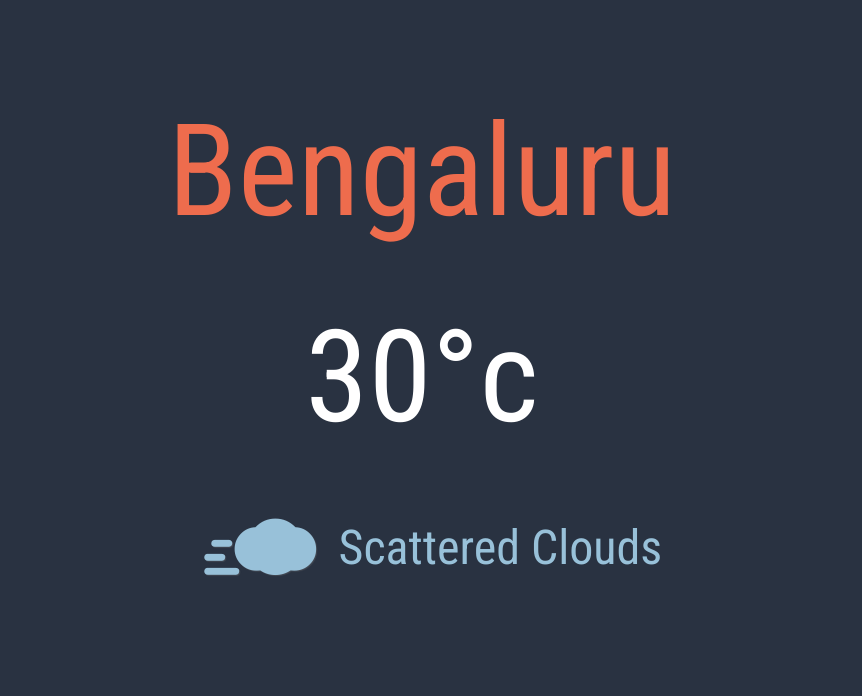
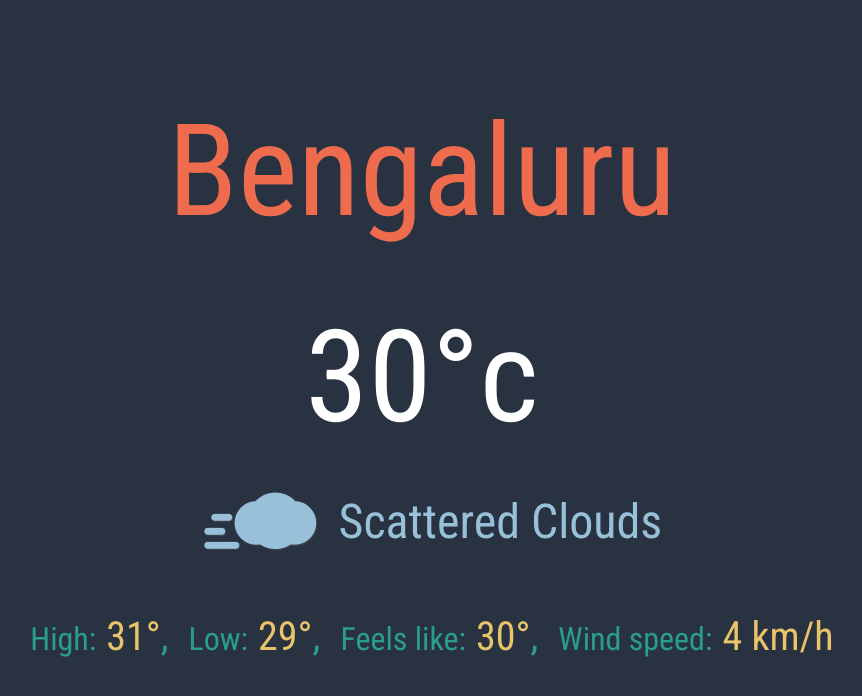
Before and after one commit to ccsCoder/ng-weather, an Angular app: page / in a window 1280 px wide. Shown: the top 696 px of the page, without its empty margins (218-1080 px from the left). Built offline with nearby package versions, Linux system fonts and the light colour scheme.

Commit message:
Working layout

```diff
--- a/src/app/app.component.html
+++ b/src/app/app.component.html
@@ -2,13 +2,17 @@
   <app-city-name></app-city-name>
   <app-temparature-indicator
     [temp]="currTemp"
-    [max]="maxTemp"
-    [min]="minTemp"
-    [feelsLike]="feelsLikeTemp"
   >
   </app-temparature-indicator>
   <app-weather-icon
     [url]="iconURL"
     [description]="description">
   </app-weather-icon>
+  <app-weather-details
+    [min]="minTemp"
+    [max]="maxTemp"
+    [feelsLike]="feelsLikeTemp"
+    [windSpeed]="windSpeed"
+  >
+  </app-weather-details>
 </div>
--- a/src/app/app.component.ts
+++ b/src/app/app.component.ts
@@ -35,7 +35,7 @@ export class AppComponent implements OnInit {
     this.feelsLikeTemp = this.convertToCelcius(main.feels_like);
     this.description = weather[0].description;
     this.iconURL = this.weatherIconProviderService.getWeatherIcon(weather[0].icon);
-    this.windSpeed = wind.speed;
+    this.windSpeed = Math.round(wind.speed);
   }
 
   getWeatherDetailsForCity(): void {
--- a/src/app/app.module.ts
+++ b/src/app/app.module.ts
@@ -6,6 +6,7 @@ import { CityNameComponent } from './city-name/city-name.component';
 import { WeatherIconComponent } from './weather-icon/weather-icon.component';
 import { HttpClientModule } from '@angular/common/http';
 import { TemparatureIndicatorComponent } from './temparature-indicator/temparature-indicator.component';
+import { WeatherDetailsComponent } from './weather-details/weather-details.component';
 
 @NgModule({
   declarations: [
@@ -13,7 +14,8 @@ import { TemparatureIndicatorComponent } from './temparature-indicator/temparatu
     CitySelectorComponent,
     CityNameComponent,
     WeatherIconComponent,
-    TemparatureIndicatorComponent
+    TemparatureIndicatorComponent,
+    WeatherDetailsComponent
   ],
   imports: [
     BrowserModule,
--- a/src/app/temparature-indicator/temparature-indicator.component.html
+++ b/src/app/temparature-indicator/temparature-indicator.component.html
@@ -1,9 +1,4 @@
 <div class="temparature-indicator">
-  <!-- <div class="thermometer">
-    <div class="max">High: &nbsp;{{max}}&#176;</div>
-    <i class="icon-temperature"></i>
-    <div class="min">Low: &nbsp; {{min}}&#176;</div>
-  </div> -->
   <div class="temp-number">
     <span>{{temp}}&#176;c</span>
   </div>
--- a/src/app/temparature-indicator/temparature-indicator.component.ts
+++ b/src/app/temparature-indicator/temparature-indicator.component.ts
@@ -8,9 +8,6 @@ import { Component, OnInit, Input } from '@angular/core';
 export class TemparatureIndicatorComponent implements OnInit {
   // Passed on from the parent
   @Input() temp: number;
-  @Input() max: number;
-  @Input() min: number;
-  @Input() feelsLike: number;
 
   constructor() { }
 
--- /dev/null
+++ b/src/app/weather-details/weather-details.component.html
@@ -0,0 +1,18 @@
+<div class="weather-details">
+  <div class="max">
+    <span class="w-label">High:</span>
+    <span class="w-value">{{max}}&#176;</span>,
+  </div>
+  <div class="min">
+    <span class="w-label">Low:</span>
+    <span class="w-value">{{min}}&#176;</span>,
+  </div>
+  <div class="feels-like">
+    <span class="w-label">Feels like:</span>
+    <span class="w-value">{{feelsLike}}&#176;</span>,
+  </div>
+  <div class="wind-speed">
+    <span class="w-label">Wind speed:</span>
+    <span class="w-value">{{windSpeed}} km/h</span>
+  </div>
+</div>
--- /dev/null
+++ b/src/app/weather-details/weather-details.component.sass
@@ -0,0 +1,13 @@
+.weather-details
+  display: flex
+  justify-content: center
+  align-items: flex-end
+  & > div
+    margin-left: 20px
+    font-size: 2.5rem
+    color: #2a9d8f
+  & span.w-label
+    font-size: 2rem
+  & span.w-value
+    color: #e9c46a
+    margin-left: 10px
--- /dev/null
+++ b/src/app/weather-details/weather-details.component.ts
@@ -0,0 +1,20 @@
+import { Component, OnInit, Input } from '@angular/core';
+
+@Component({
+  selector: 'app-weather-details',
+  templateUrl: './weather-details.component.html',
+  styleUrls: ['./weather-details.component.sass']
+})
+export class WeatherDetailsComponent implements OnInit {
+
+  @Input() min: number;
+  @Input() max: number;
+  @Input() feelsLike: number;
+  @Input() windSpeed: number;
+
+  constructor() { }
+
+  ngOnInit(): void {
+  }
+
+}
--- a/src/app/weather-icon/weather-icon.component.sass
+++ b/src/app/weather-icon/weather-icon.component.sass
@@ -4,9 +4,11 @@
   justify-content: center
   align-items: center
   color: #98C1D9
+  transform: translate(0, -20%)
+
   & span.description
-    // margin-top: 10%
     font-size: 3rem
     text-transform: capitalize
+
   & i
     font-size: 7rem
```
Also changed, not shown: 1 other file (tests, documents, lock files or other folders).
